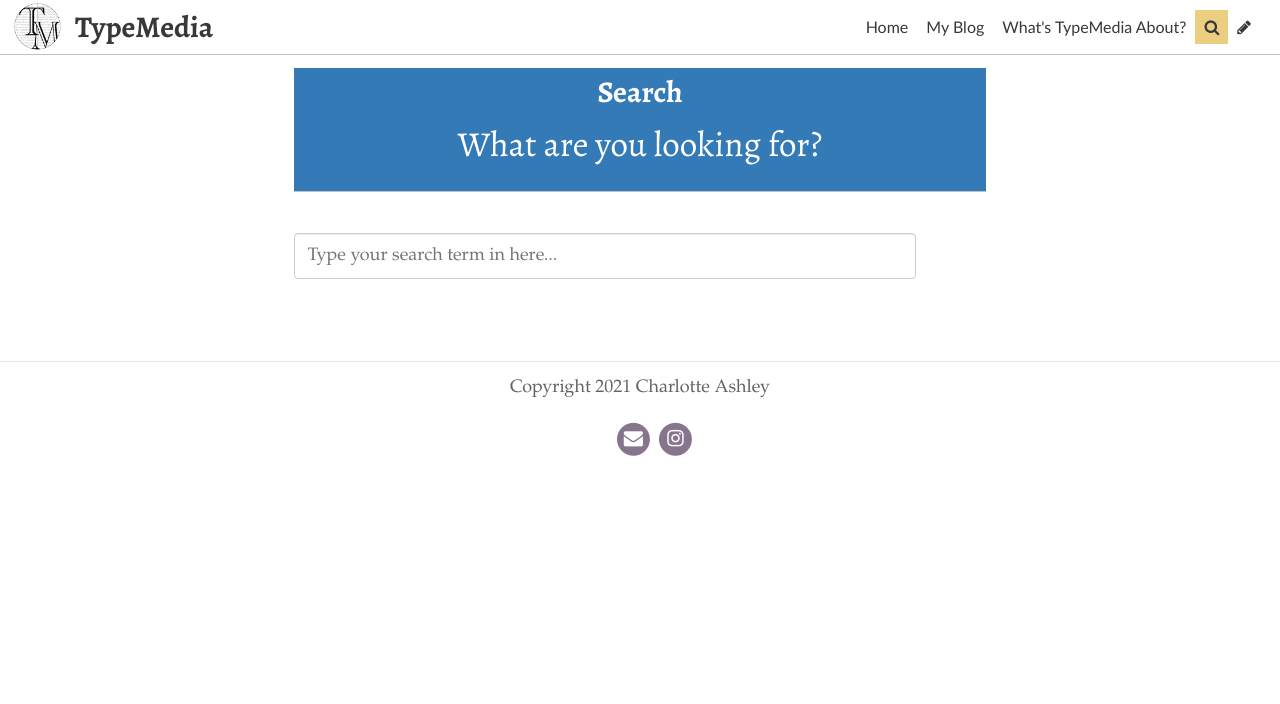
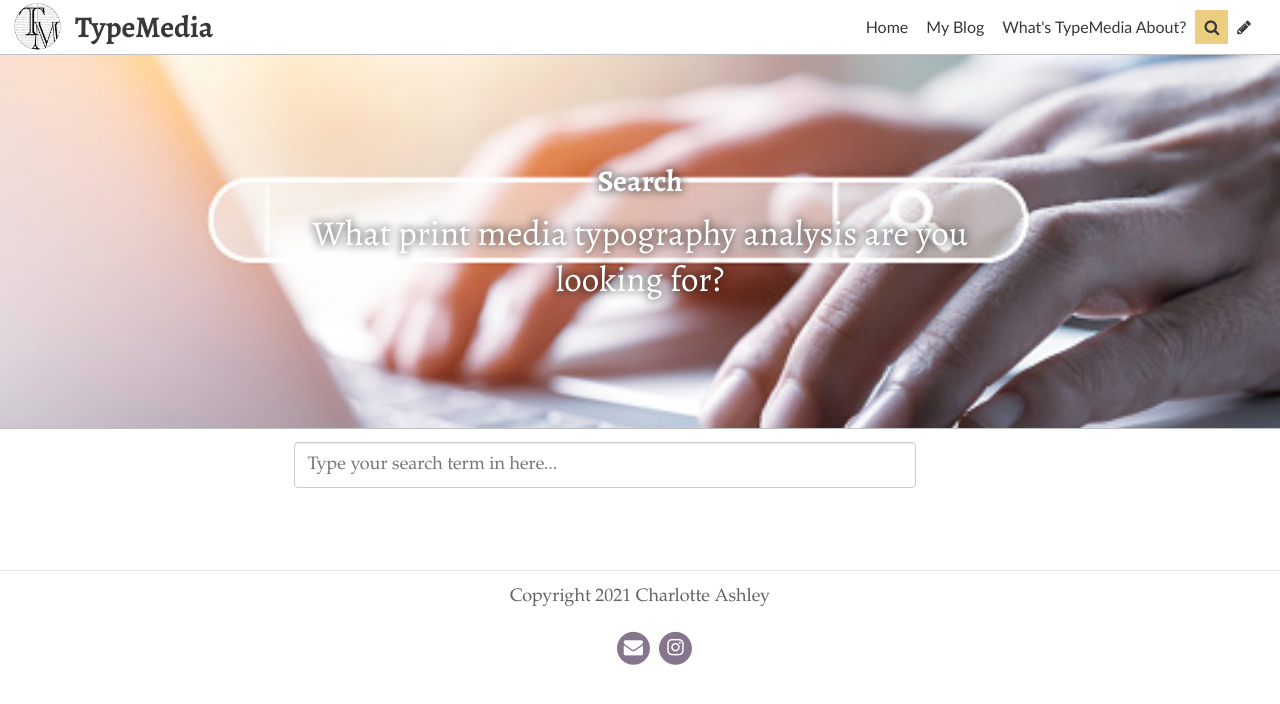
Before and after one commit to charlotteaashley/typo-design-template, a Jekyll site: the page built from pages/search.md, in a window 1280 px wide. Shown: the top 704 px of the page. Built offline with Jekyll 4.4.1, drawn with Linux system fonts in a browser that asks for light colours; some web fonts are replaced; some of the changed lines change nothing that is shown.

Commit message:
Update Page “search”

```diff
--- a/pages/search.md
+++ b/pages/search.md
@@ -1,9 +1,12 @@
 ---
+title: Search
+subtitle: What print media typography analysis are you looking for?
+permalink: /search/
+show: true
 layout: search
-title: Search
-permalink: /search/
-subtitle: "What are you looking for?"
-feature-img: "assets/img/pexels/search-map.jpeg"
-icon: "fa-search"
-show: true
+feature-img: assets/img/pexels/search-map.jpeg
+date: 2021-10-11T08:33:49.145Z
+icon: fa-search
+image: ../uploads/istockphoto-1264839512-170667a.jpg
 ---
+Type in what you wish to find out about the choices different forms of print media take on when deciding the typography used in their branding.
```
Also changed, not shown: uploads/istockphoto-1264839512-170667a.jpg (added).
